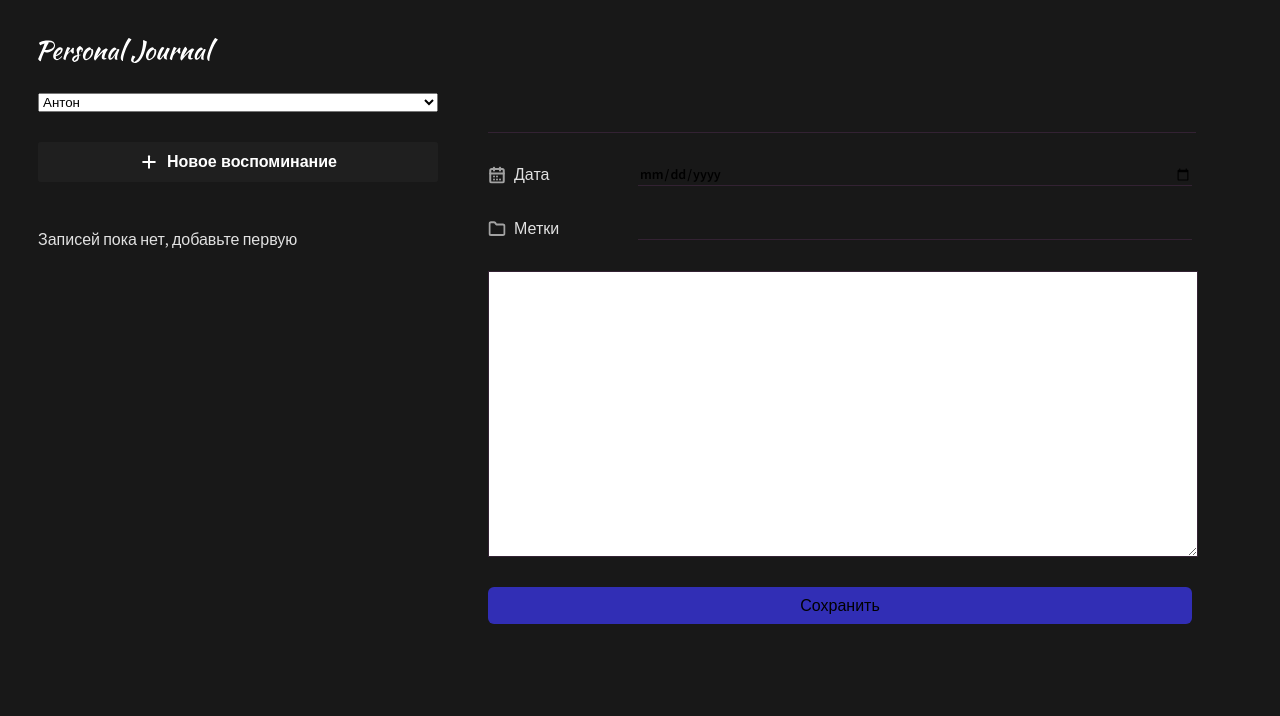
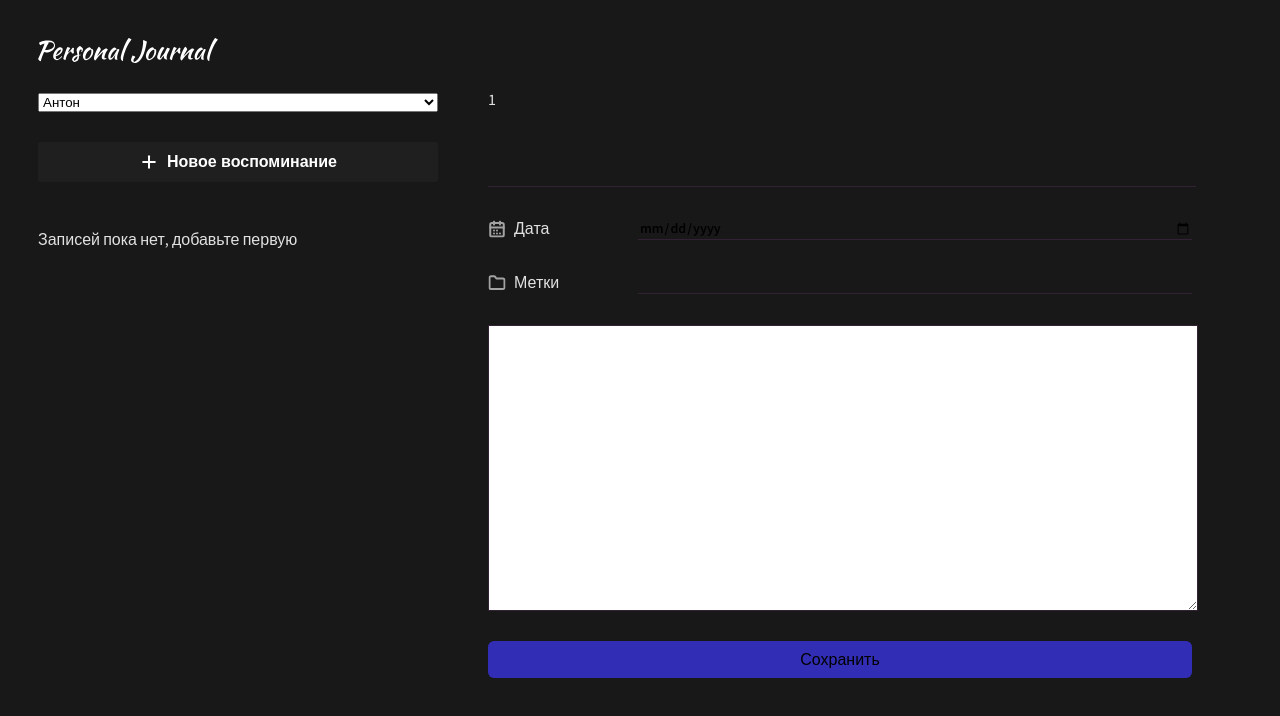
Before and after one commit to NicaZadirieva/react_redux_course, a React (Vite) app in the folder react-app/: page / in a window 1280 px wide. Shown: the top 716 px of the page. Built offline with nearby package versions, Linux system fonts and the light colour scheme.

Commit message:
chore: демонстрация 1 способа работы с контекстом

```diff
--- a/react-app/src/App.jsx
+++ b/react-app/src/App.jsx
@@ -6,6 +6,7 @@ import JournalForm from './components/JournalForm';
 import JournalList from './components/JournalList';
 import { useLocalStorage } from './components/shared/hooks';
 import { mapItems } from './components/shared/mappers';
+import { UserContext } from './context/user.context';
 import Body from './layouts/Body';
 import LeftPanel from './layouts/LeftPanel';
 
@@ -25,6 +26,7 @@ function App() {
 
 
 	return (
+		<UserContext.Provider value={{ userId: 1}}>
 			<div className="app">
 				<LeftPanel>
 					<Header/>
@@ -36,7 +38,7 @@ function App() {
 					<JournalForm onSubmit={addItem} />
 				</Body>
 			</div>
-
+		</UserContext.Provider>
 	);
 }
 
--- a/react-app/src/components/JournalForm/index.jsx
+++ b/react-app/src/components/JournalForm/index.jsx
@@ -1,5 +1,6 @@
 import cn from 'classnames';
 import { useEffect, useReducer, useRef } from 'react';
+import { UserContext } from '../../context/user.context';
 import Button from '../Button';
 import Input from '../Input';
 import { formReducer, INITIAL_STATE } from './states/JournalForm.state';
@@ -64,8 +65,10 @@ function JournalForm({onSubmit}) {
 	const invalidClass = styles.invalid;
 
 	return (
-		<>
+		<UserContext.Consumer>
+			{(context) => (
 				<form className={styles['journal-form']} onSubmit={addJournalItem}>
+					{context.userId}
 					<div>
 						<Input isValid={isValid.title} appearance='title' type="text" value={values.title} onChange={formChangeByValue} name="title" ref={titleRef} />
 					</div>
@@ -90,7 +93,8 @@ function JournalForm({onSubmit}) {
 
 					<Button text="Сохранить" onClick={() => {console.log('Нажали');}}/>
 				</form>
-		</>
+			)}
+		</UserContext.Consumer>
 	);
 }
 
--- /dev/null
+++ b/react-app/src/context/user.context.js
@@ -0,0 +1,5 @@
+import { createContext } from 'react';
+
+export const UserContext = createContext({
+	userId: 1
+});
```
Lines whose indentation alone changed are shown as unchanged.
